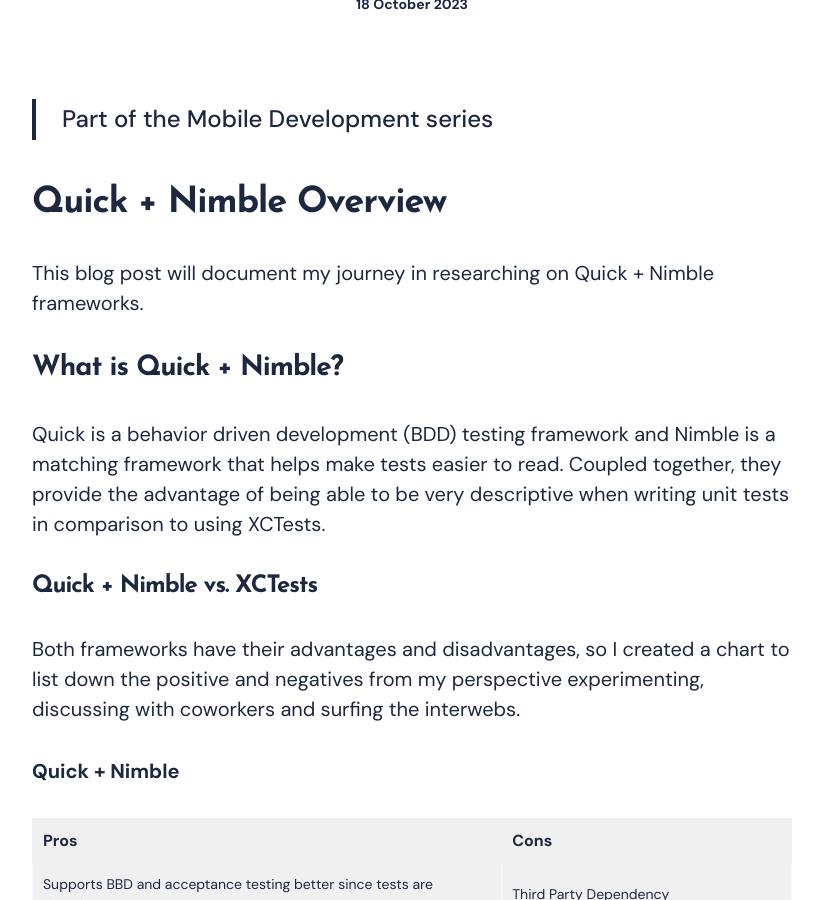
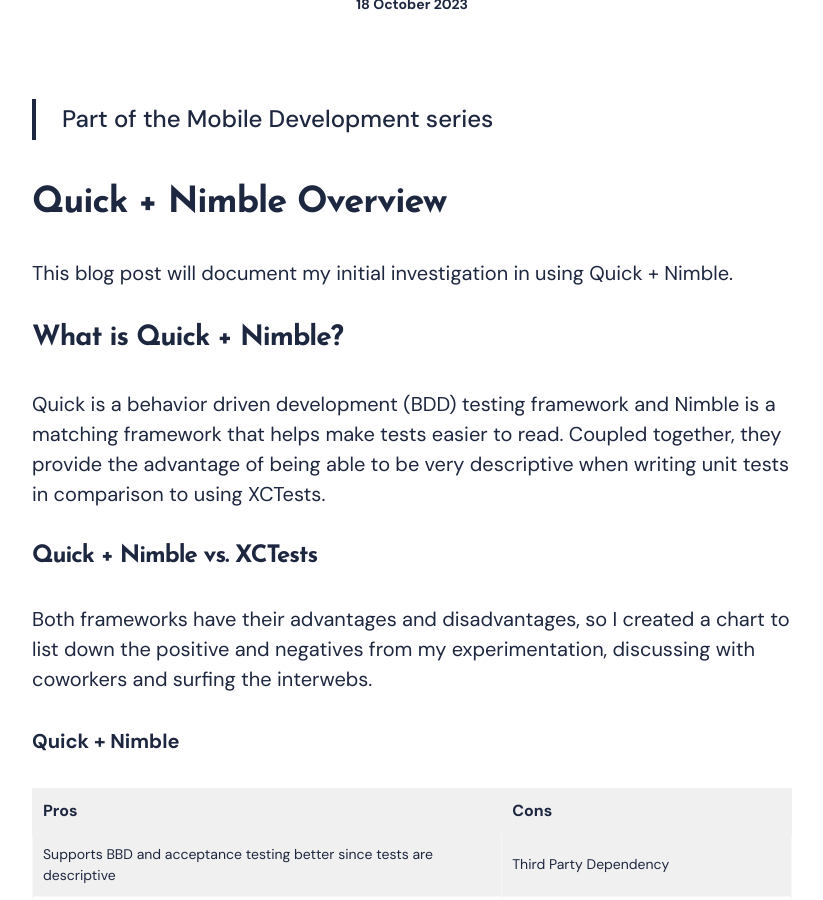
Before and after one commit to cyndichin/cyndichin.github.io, a Jekyll site: the page built from _posts/2023-10-18-quickAndNimble.markdown, in a window 1280 px wide and 900 px high, scrolled down 490 px. Shown: the whole window, without its empty margins (228-1051 px from the left). Built offline with Jekyll 4.4.1, drawn with Linux system fonts in a browser that asks for light colours; nearby versions of some CDN libraries; some of the changed text lies outside the part shown.

Commit message:
clean up posts

````diff
--- a/_posts/2023-10-18-quickAndNimble.markdown
+++ b/_posts/2023-10-18-quickAndNimble.markdown
@@ -9,13 +9,13 @@
 > Part of the Mobile Development series
 
 # Quick + Nimble Overview
-This blog post will document my journey in researching on Quick + Nimble frameworks.
+This blog post will document my initial investigation in using Quick + Nimble.
 
 ## What is Quick + Nimble?
 Quick is a behavior driven development (BDD) testing framework and Nimble is a matching framework that helps make tests easier to read. Coupled together, they provide the advantage of being able to be very descriptive when writing unit tests in comparison to using XCTests.
 
 ### Quick + Nimble vs. XCTests
-Both frameworks have their advantages and disadvantages, so I created a chart to list down the positive and negatives from my perspective experimenting, discussing with coworkers and surfing the interwebs.
+Both frameworks have their advantages and disadvantages, so I created a chart to list down the positive and negatives from my experimentation, discussing with coworkers and surfing the interwebs.
 
 **Quick + Nimble**
 
@@ -49,6 +49,7 @@
     .package(url: "https://github.com/Quick/Nimble.git", from: 13.0.0"),
 ]
 ```
+
 After adding the dependencies to the package, we can use them in a test target by adding them as products to the dependency section for the test target.
 
 ```
@@ -61,6 +62,7 @@
     ]
 )
 ```
+
 We can test if we incorporated the dependencies properly by importing the frameworks and creating a simple test file. For example, the following file that exists in the `DiscoverKitTests` target should not receive any compile errors after building. This is the start of writing a unit test.
 
 ```
@@ -74,6 +76,7 @@
     }
 }
 ```
+
 
 ## Quick Glance at Writing Unit Tests with Quick + Nimble
 Quick provides uses a single function `spec()` to define a suite of test cases. `spec()` is can be composed of multiple sections which are `describe()`, `context()` and `it()`.
@@ -105,6 +108,7 @@
 
 ```
 
+
 When writing a test, the above constructs are used to organize the test cases within the suite. There are also other constructs to know such as `beforeEach` and `afterEach` that acts similar to setting up and tear down of a tests. Although it looks like one giant test case if you are used to creating a function per test case with XCTests, you can still run the individual `it` test cases by going to the test navigator and selecting on the test you want.
 
 Within each test case, we want to validate and fulfill test expectations. Nimble provides that power through using `expect()`, which replaces assertions from XCTests. There are a wide range of different matchers that can be used, some examples are:
````
Also changed, not shown: other parts of _posts/2023-10-18-quickAndNimble.markdown (+1 -3 lines).
